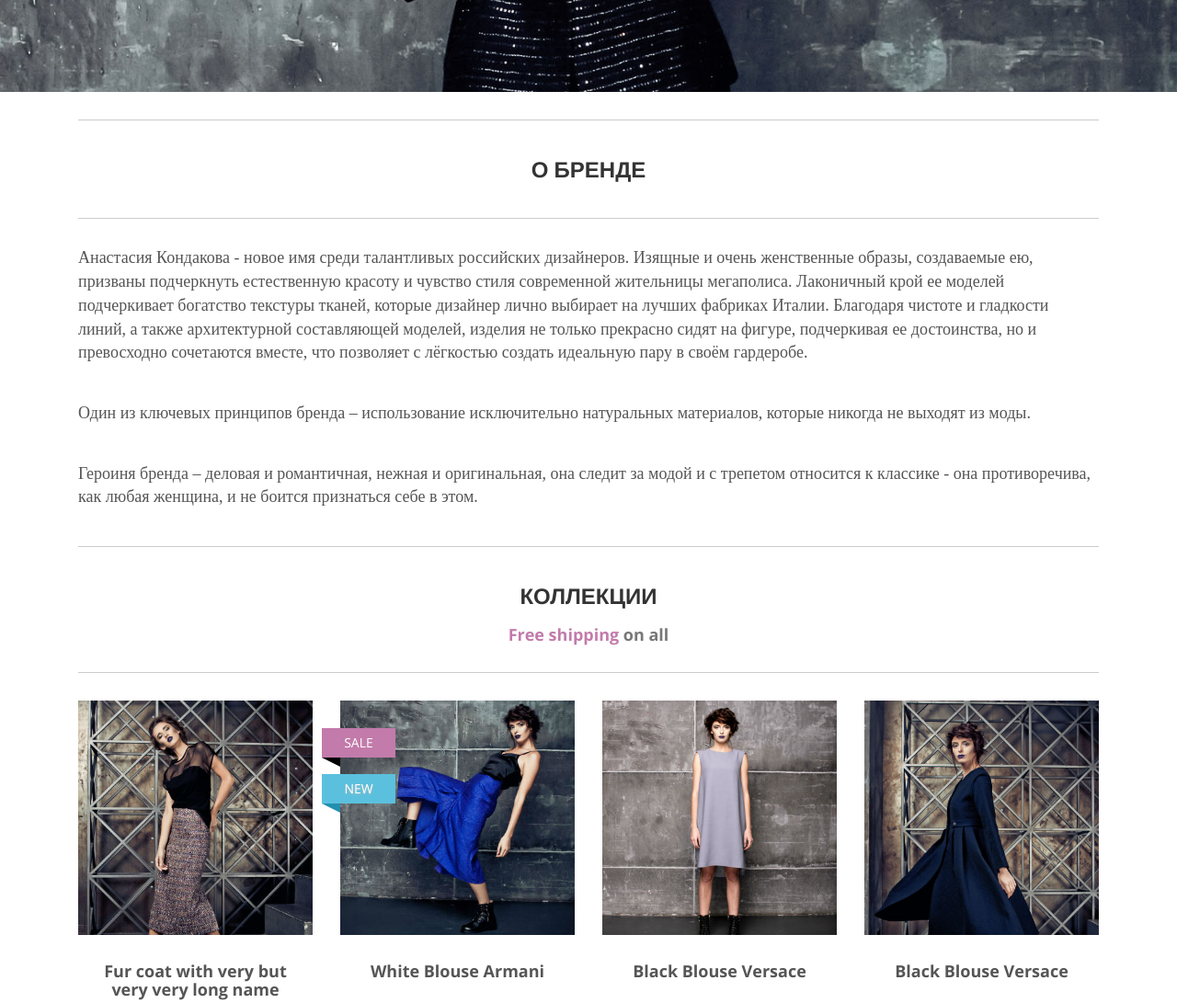
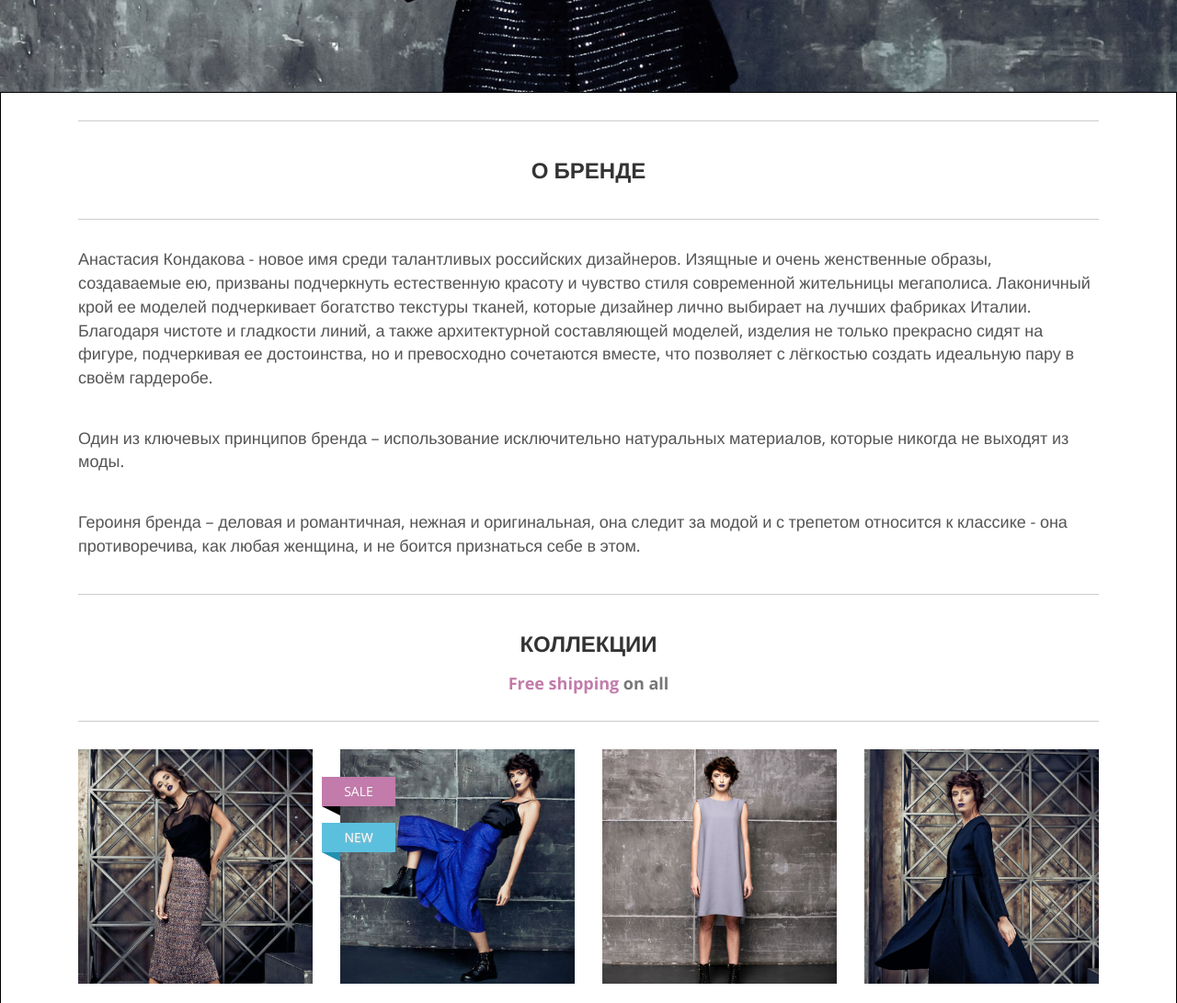
Before and after one commit to xenik/akondakova, a website: page index.html in a window 1280 px wide. Shown: the part 700-1791 px from the top of the page at 92% size. Drawn offline with nearby package versions, Linux system fonts and the light colour scheme.

Commit message:
small changes to blocks and font-family: sans-serif

```diff
--- a/css/style.css
+++ b/css/style.css
@@ -1554,7 +1554,7 @@ button i.fa {
 }
 /* scaffolding */
 body {
-  font-family: "Merriweather", "Times New Roman", Times, serif;
+  font-family: "Open Sans", Helvetica, Arial, sans-serif;
   font-size: 14px;
   line-height: 1.42857143;
   color: #555555;
--- a/index.html
+++ b/index.html
@@ -188,108 +188,84 @@ _________________________________________________________ -->
 
 <!-- *** INTRO IMAGE END *** -->
 
-<div id="all">
+<div id="all" class="brd-black">
 
-    <!-- *** ADVANTAGES ***
-_________________________________________________________ -->
-
-    <div id="about">
-
-        <div class="container">
-
-            <div class="col-md-12">
-
-                <div class="box text-center">
-                    <h3 class="text-uppercase">О Бренде</h3>
-
-                    <!--<p class="italic">Бренд AKondakova уже <strong>10 лет</strong> известен на рынке...</p>-->
-
-                    <!--<div class="same-height-row row">-->
-                    <!--<div class="col-sm-3">-->
-                    <!--<div class="box same-height clickable no-border text-center-xs text-center-sm">-->
-                    <!--<div class="icon"><i class="fa fa-heart-o"></i>-->
-                    <!--</div>-->
-                    <!--<h4><a href="text.html">Satisfied customers</a></h4>-->
+    <!--<div id="about" class="brd-red">-->
+    <!--<div class="container">-->
+    <!--<div class="col-md-12">-->
+    <!--<div class="box text-center">-->
+    <!--<h3 class="text-uppercase">О Бренде</h3>-->
     <!--</div>-->
     <!--</div>-->
 
-                    <!--<div class="col-sm-3">-->
-                    <!--<div class="box same-height clickable no-border text-center-xs text-center-sm">-->
-                    <!--<div class="icon"><i class="fa fa-tags"></i>-->
-                    <!--</div>-->
-                    <!--<h4><a href="text.html">Best prices</a></h4>-->
-                    <!--</div>-->
-                    <!--</div>-->
-
-                    <!--<div class="col-sm-3">-->
-                    <!--<div class="box same-height clickable no-border text-center-xs text-center-sm">-->
-                    <!--<div class="icon"><i class="fa fa-send-o"></i>-->
-                    <!--</div>-->
-                    <!--<h4><a href="faq.html">Next day delivery</a></h4>-->
-                    <!--</div>-->
-                    <!--</div>-->
-
-                    <!--<div class="col-sm-3">-->
-                    <!--<div class="box same-height clickable no-border text-center-xs text-center-sm">-->
-                    <!--<div class="icon"><i class="fa fa-refresh"></i>-->
-                    <!--</div>-->
-                    <!--<h4><a href="contact.html">Free returns for 3 months</a></h4>-->
+    <!--<div class="col-md-12 clearfix">-->
+    <!--<p>-->
+    <!--Анастасия Кондакова - новое имя среди талантливых российских дизайнеров. Изящные и очень женственные-->
+    <!--образы, создаваемые ею, призваны подчеркнуть естественную красоту и чувство стиля современной-->
+    <!--жительницы мегаполиса. Лаконичный крой ее моделей подчеркивает богатство текстуры тканей, которые-->
+    <!--дизайнер лично выбирает на лучших фабриках Италии. Благодаря чистоте и гладкости линий, а также-->
+    <!--архитектурной составляющей моделей, изделия не только прекрасно сидят на фигуре, подчеркивая ее-->
+    <!--достоинства, но и превосходно сочетаются вместе, что позволяет с лёгкостью создать идеальную пару в-->
+    <!--своём гардеробе.-->
+    <!--</p>-->
+    <!--<p>-->
+    <!--Один из ключевых принципов бренда – использование исключительно натуральных материалов, которые-->
+    <!--никогда не выходят из моды.-->
+    <!--</p>-->
+    <!--<p>-->
+    <!--Героиня бренда – деловая и романтичная, нежная и оригинальная, она следит за модой и с трепетом-->
+    <!--относится к классике - она противоречива, как любая женщина, и не боится признаться себе в этом.-->
+    <!--</p>-->
     <!--</div>-->
     <!--</div>-->
     <!--</div>-->
-                    <!-- /.row -->
-
-                </div>
-
-            </div>
-
-            <div class="col-md-12 clearfix">
-                <p>
-                    Анастасия Кондакова - новое имя среди талантливых российских дизайнеров. Изящные и очень женственные
-                    образы, создаваемые ею, призваны подчеркнуть естественную красоту и чувство стиля современной
-                    жительницы мегаполиса. Лаконичный крой ее моделей подчеркивает богатство текстуры тканей, которые
-                    дизайнер лично выбирает на лучших фабриках Италии. Благодаря чистоте и гладкости линий, а также
-                    архитектурной составляющей моделей, изделия не только прекрасно сидят на фигуре, подчеркивая ее
-                    достоинства, но и превосходно сочетаются вместе, что позволяет с лёгкостью создать идеальную пару в
-                    своём гардеробе.
-                </p>
-                <p>
-                    Один из ключевых принципов бренда – использование исключительно натуральных материалов, которые
-                    никогда не выходят из моды.
-                </p>
-                <p>
-                    Героиня бренда – деловая и романтичная, нежная и оригинальная, она следит за модой и с трепетом
-                    относится к классике - она противоречива, как любая женщина, и не боится признаться себе в этом.
-                </p>
-            </div>
-
-
-        </div>
-        <!-- /.container -->
-
-    </div>
-    <!-- /#advantages -->
-
-    <!-- *** ADVANTAGES END *** -->
-
-
-    <!-- *** CONTENT ***
-    _________________________________________________________
-    _________________________________________________________
-    -->
 
     <div id="content">
         <div class="container">
             <div class="col-sm-12">
 
-                <div class="box text-center" id="collections">
+                <div id="about">
+                    <div class="box text-center">
+                        <h3 class="text-uppercase">О Бренде</h3>
+                    </div>
+                    <div id="about-content">
+                        <p>
+                            Анастасия Кондакова - новое имя среди талантливых российских дизайнеров. Изящные и очень
+                            женственные
+                            образы, создаваемые ею, призваны подчеркнуть естественную красоту и чувство стиля
+                            современной
+                            жительницы мегаполиса. Лаконичный крой ее моделей подчеркивает богатство текстуры тканей,
+                            которые
+                            дизайнер лично выбирает на лучших фабриках Италии. Благодаря чистоте и гладкости линий, а
+                            также
+                            архитектурной составляющей моделей, изделия не только прекрасно сидят на фигуре, подчеркивая
+                            ее
+                            достоинства, но и превосходно сочетаются вместе, что позволяет с лёгкостью создать идеальную
+                            пару в
+                            своём гардеробе.
+                        </p>
+                        <p>
+                            Один из ключевых принципов бренда – использование исключительно натуральных материалов,
+                            которые
+                            никогда не выходят из моды.
+                        </p>
+                        <p>
+                            Героиня бренда – деловая и романтичная, нежная и оригинальная, она следит за модой и с
+                            трепетом
+                            относится к классике - она противоречива, как любая женщина, и не боится признаться себе в
+                            этом.
+                        </p>
+                    </div>
+                </div>
+
+                <!-- Collections -->
+                <div id="collections">
+                    <div class="box text-center">
                         <h3 class="text-uppercase">Коллекции</h3>
 
                         <h4 class="text-muted"><span class="accent">Free shipping</span> on all</h4>
                     </div>
-
-                <div class="row products">
-
+                    <div id="collections-content" class="row products">
                         <div class="col-md-3 col-sm-4">
                             <div class="product">
                                 <div class="image">
@@ -499,7 +475,6 @@ _________________________________________________________ -->
                             </div>
                             <!-- /.product -->
                         </div>
-                    <!-- /.col-md-4 -->
 
                         <div class="modal fade" id="product-quick-view-modal" tabindex="-1" role="dialog"
                              aria-hidden="false">
@@ -531,17 +506,20 @@ _________________________________________________________ -->
                                                 <div class="row thumbs">
                                                     <div class="col-xs-4">
                                                         <a href="img/detailbig1.jpg" class="thumb">
-                                                        <img src="img/detailsquare.jpg" alt="" class="img-responsive">
+                                                            <img src="img/detailsquare.jpg" alt=""
+                                                                 class="img-responsive">
                                                         </a>
                                                     </div>
                                                     <div class="col-xs-4">
                                                         <a href="img/detailbig2.jpg" class="thumb">
-                                                        <img src="img/detailsquare2.jpg" alt="" class="img-responsive">
+                                                            <img src="img/detailsquare2.jpg" alt=""
+                                                                 class="img-responsive">
                                                         </a>
                                                     </div>
                                                     <div class="col-xs-4">
                                                         <a href="img/detailbig3.jpg" class="thumb">
-                                                        <img src="img/detailsquare3.jpg" alt="" class="img-responsive">
+                                                            <img src="img/detailsquare3.jpg" alt=""
+                                                                 class="img-responsive">
                                                         </a>
                                                     </div>
                                                 </div>
@@ -551,7 +529,8 @@ _________________________________________________________ -->
 
                                                 <h2>White Blouse Armani</h2>
 
-                                            <p class="text-muted text-small text-center">White lace top, woven, has a
+                                                <p class="text-muted text-small text-center">White lace top, woven, has
+                                                    a
                                                     round neck, short sleeves, has knitted lining attached</p>
 
                                                 <div class="box">
@@ -587,7 +566,8 @@ _________________________________________________________ -->
                                                             </button>
                                                             <button type="submit" class="btn btn-default"
                                                                     data-toggle="tooltip" data-placement="top"
-                                                                title="Add to wishlist"><i class="fa fa-heart-o"></i>
+                                                                    title="Add to wishlist"><i
+                                                                    class="fa fa-heart-o"></i>
                                                             </button>
                                                         </p>
 
@@ -599,7 +579,8 @@ _________________________________________________________ -->
                                                 <div class="quick-view-social">
                                                     <h4>Show it to your friends</h4>
                                                     <p>
-                                                    <a href="#" class="external facebook" data-animate-hover="pulse"><i
+                                                        <a href="#" class="external facebook"
+                                                           data-animate-hover="pulse"><i
                                                                 class="fa fa-facebook"></i></a>
                                                         <a href="#" class="external gplus" data-animate-hover="pulse"><i
                                                                 class="fa fa-google-plus"></i></a>
@@ -618,64 +599,16 @@ _________________________________________________________ -->
                             </div>
                             <!--/.modal-dialog-->
                         </div>
-                    <!-- /.modal -->
-
                     </div>
-                <!-- /.products -->
-
-                <!-- *** BLOG HOMEPAGE ***
-_________________________________________________________ -->
-
-                <!--<div class="box text-center" id="press">-->
-                <!--<h3 class="text-uppercase">Пресса</h3>-->
-                <!--<p class="text-italic text-large">Что пишут о наших коллекциях в прессе?-->
-                <!--</p>-->
-                <!--</div>-->
-
-                <!--<div id="blog-homepage" class="row">-->
-                <!--<div class="col-sm-6">-->
-                <!--<div class="post">-->
-                <!--<h4><a href="post.html">Fashion Today</a></h4>-->
-                <!--<p class="author-category">By <a href="#">John Slim</a> in <a href="">Fashion and style</a>-->
-                <!--</p>-->
-                <!--<hr>-->
-                <!--<p class="intro">Pellentesque habitant morbi tristique senectus et netus et malesuada fames-->
-                <!--ac turpis egestas. Vestibulum tortor quam, feugiat vitae, ultricies eget, tempor sit-->
-                <!--amet, ante. Donec eu libero sit amet quam egestas semper. Aenean-->
-                <!--ultricies mi vitae est. Mauris placerat eleifend leo.</p>-->
-                <!--<p class="read-more"><a href="post.html" class="btn btn-primary">Continue reading</a>-->
-                <!--</p>-->
-                <!--</div>-->
-                <!--</div>-->
-
-                <!--<div class="col-sm-6">-->
-                <!--<div class="post">-->
-                <!--<h4><a href="post.html">Who is who - example blog post</a></h4>-->
-                <!--<p class="author-category">By <a href="#">John Slim</a> in <a href="">About Minimal</a>-->
-                <!--</p>-->
-                <!--<hr>-->
-                <!--<p class="intro">Pellentesque habitant morbi tristique senectus et netus et malesuada fames-->
-                <!--ac turpis egestas. Vestibulum tortor quam, feugiat vitae, ultricies eget, tempor sit-->
-                <!--amet, ante. Donec eu libero sit amet quam egestas semper. Aenean-->
-                <!--ultricies mi vitae est. Mauris placerat eleifend leo.</p>-->
-                <!--<p class="read-more"><a href="post.html" class="btn btn-primary">Continue reading</a>-->
-                <!--</p>-->
-                <!--</div>-->
-
-                <!--</div>-->
-
-                <!--</div>-->
-                <!-- /#blog-homepage -->
-
-                <!-- *** BLOG HOMEPAGE END *** -->
+                </div>
+                <!-- End of Collections -->
 
                 <!-- Information -->
                 <div id="information">
-                    <div class="col-md-12">
-
                     <div class="box">
                         <h3 class="text-uppercase" style="text-align: center;">Информация</h3>
-
+                    </div>
+                    <div id="information-content">
                         <div>
                             <h4>Как сделать заказ</h4>
                             <ol>
@@ -838,23 +771,24 @@ _________________________________________________________ -->
                         </div>
                     </div>
                 </div>
-                </div>
                 <!-- End of Information -->
 
 
                 <!-- News -->
-                <div class="box text-center" id="news">
+                <div id="news">
+                    <div class="box text-center">
                         <h3 class="text-uppercase">Новости</h3>
                     </div>
-
                     <div id="news-content" class="row">
                         <div class="col-sm-6">
                             <div class="post">
                                 <h4><a href="post.html">Fashion Today</a></h4>
-                            <p class="author-category">By <a href="#">John Slim</a> in <a href="">Fashion and style</a>
+                                <p class="author-category">By <a href="#">John Slim</a> in <a href="">Fashion and
+                                    style</a>
                                 </p>
                                 <hr>
-                            <p class="intro">Pellentesque habitant morbi tristique senectus et netus et malesuada fames
+                                <p class="intro">Pellentesque habitant morbi tristique senectus et netus et malesuada
+                                    fames
                                     ac turpis egestas. Vestibulum tortor quam, feugiat vitae, ultricies eget, tempor sit
                                     amet, ante. Donec eu libero sit amet quam egestas semper. Aenean
                                     ultricies mi vitae est. Mauris placerat eleifend leo.</p>
@@ -869,7 +803,8 @@ _________________________________________________________ -->
                                 <p class="author-category">By <a href="#">John Slim</a> in <a href="">About Minimal</a>
                                 </p>
                                 <hr>
-                            <p class="intro">Pellentesque habitant morbi tristique senectus et netus et malesuada fames
+                                <p class="intro">Pellentesque habitant morbi tristique senectus et netus et malesuada
+                                    fames
                                     ac turpis egestas. Vestibulum tortor quam, feugiat vitae, ultricies eget, tempor sit
                                     amet, ante. Donec eu libero sit amet quam egestas semper. Aenean
                                     ultricies mi vitae est. Mauris placerat eleifend leo.</p>
@@ -878,7 +813,7 @@ _________________________________________________________ -->
                             </div>
 
                         </div>
-
+                    </div>
                 </div>
                 <!-- End of News-->
 
@@ -887,10 +822,6 @@ _________________________________________________________ -->
         </div>
         <!-- /.container -->
     </div>
-    <!-- /#content -->
-
-    <!-- *** FOOTER ***
-_________________________________________________________ -->
 
     <div id="footer">
         <div id="contacts"></div>
@@ -968,8 +899,8 @@ _________________________________________________________ -->
 
                 <br>
 
-                <h5><a href="tel:+79252754945">+7 (925) 275-49-45</a></h5>
-                <h5><a href="mailto:info@atelierkondakova.com"><strong>info@atelierkondakova.com</strong></a></h5>
+                <h4><a href="tel:+79252754945">+7 (925) 275-49-45</a></h4>
+                <h4><a href="mailto:info@atelierkondakova.com"><strong>info@atelierkondakova.com</strong></a></h4>
 
                 <!--<a href="contact.html">Go to contact page</a>-->
 
@@ -1039,12 +970,8 @@ _________________________________________________________ -->
         </div>
         <!-- /.container -->
     </div>
-    <!-- /#footer -->
 
-    <!-- *** FOOTER END *** -->
-
-    <!-- *** COPYRIGHT ***
-_________________________________________________________ -->
+    <!-- *** COPYRIGHT *** -->
 
     <!--<div id="copyright">-->
     <!--<div class="container">-->
--- a/less/modules/homepage.less
+++ b/less/modules/homepage.less
@@ -87,7 +87,6 @@
         float: none;
         margin: 0;
         text-align: center !important;
-
       }
     }
     h4 {
--- a/less/modules/variables-custom.less
+++ b/less/modules/variables-custom.less
@@ -55,7 +55,7 @@
 
 //** Default monospace fonts for `<code>`, `<kbd>`, and `<pre>`.
 @font-family-monospace:   Menlo, Monaco, Consolas, "Courier New", monospace;
-@font-family-base:        @font-family-serif;
+@font-family-base:        @font-family-sans-serif;
 
 @font-size-base:          14px;
 @font-size-large:         ceil((@font-size-base * 1.25)); // ~18px
```
Lines whose indentation alone changed are shown as unchanged.
